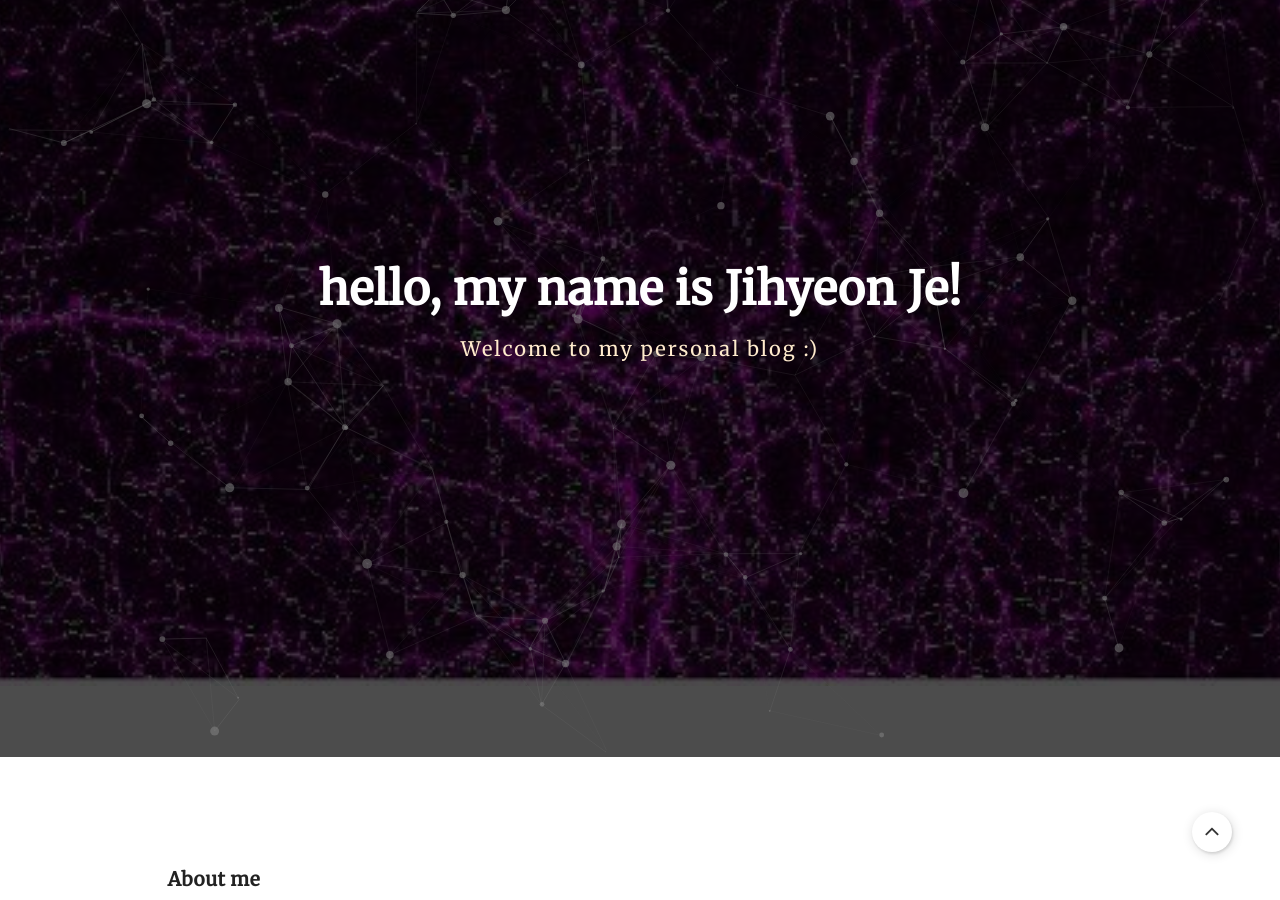
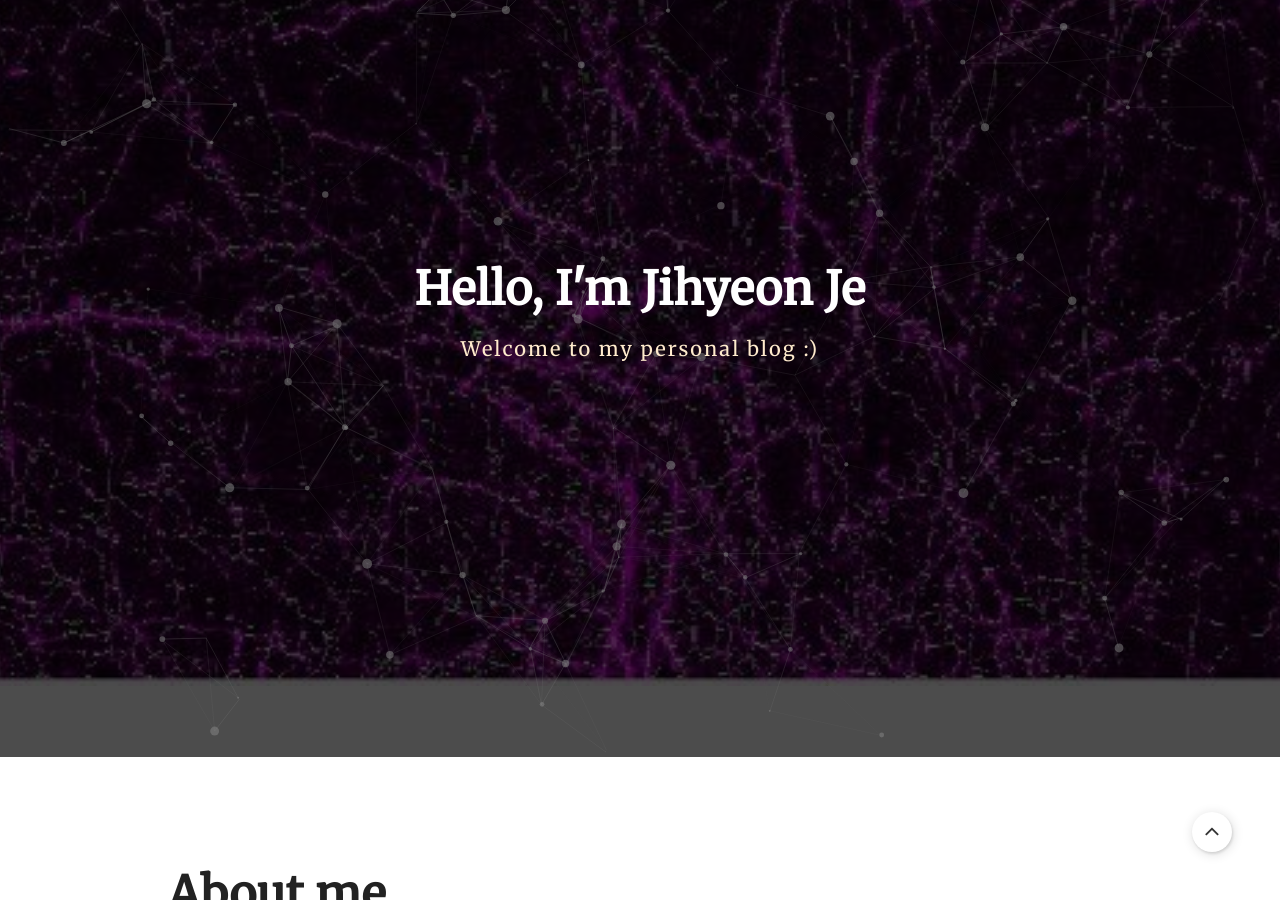
Before and after one commit to rpraka/JihyeonJe.com, a Jekyll site: the page index.html, which Jekyll copies as it is, in a window 1280 px wide and 900 px high, scrolled down 230 px. Built offline with Jekyll 4.4.1, drawn with Linux system fonts in a browser that asks for light colours; some of the changed text lies outside the part shown.

Commit message:
Update index.html

```diff
--- a/index.html
+++ b/index.html
@@ -70,7 +70,7 @@
           <div class="row">
 
                <div class="col-md-12 col-sm-12">
-                    <h1> hello, my name is Jihyeon Je! </h1>
+                    <h1> Hello, I'm Jihyeon Je </h1>
                     <h4> Welcome to my personal blog :) </h4>
                </div>
 
@@ -87,17 +87,15 @@
                <div class="col-md-offset-1 col-md-10 col-sm-12">
                     <div class="blog-post-thumb">
                          <div class="blog-post-title">
-                              <h3><a href="single-post.html">About me</a></h3>
-                         </div>
-
-                         <div class="blog-post-image">
-
-                                   <img src="images/jihyeonjeprofile.jpg" style="width: 20%; height: 20%"/>
-
+                              <h1><a href="single-post.html">About me</a></h1>
                          </div>
 
                          <div class="blog-post-des">
-                              <p>I am a BME/ECE student at Duke University. As an independent student researcher, my research interests encompass all fields of biotechnology and computational biology. Some of my past projects have been focused on machine learning based biological and medical data analysis. In my free time I like to run, explore good restaurants, and watch Silicon Valley.</p>
+                              <p>I am an undergraduate student at Duke University studying Biomedical Engineering and Electrical/Computer Engineering. As an independent student researcher, my research interests encompass all fields of biotechnology and computational biology. Some of my past projects have been focused on machine learning based biological and medical data analysis. In my free time I like to run, explore good restaurants, and watch Silicon Valley.</p>
+                              <p> You can get in touch using one of the following methods: </p>
+                              <ul>
+                                 <li> <p><a href="https://www.linkedin.com/in/jihyeon-je/">LinkedIn: Jihyeon Je</a></p></li>
+                                 <li> <p><a href="mailto: jj271@duke.edu">Email: jihyeon.je@duke.edu</a></p></li>
                               <a href="about.html" class="btn btn-default">Read more about my work</a>
                          </div>
                     </div>
```
